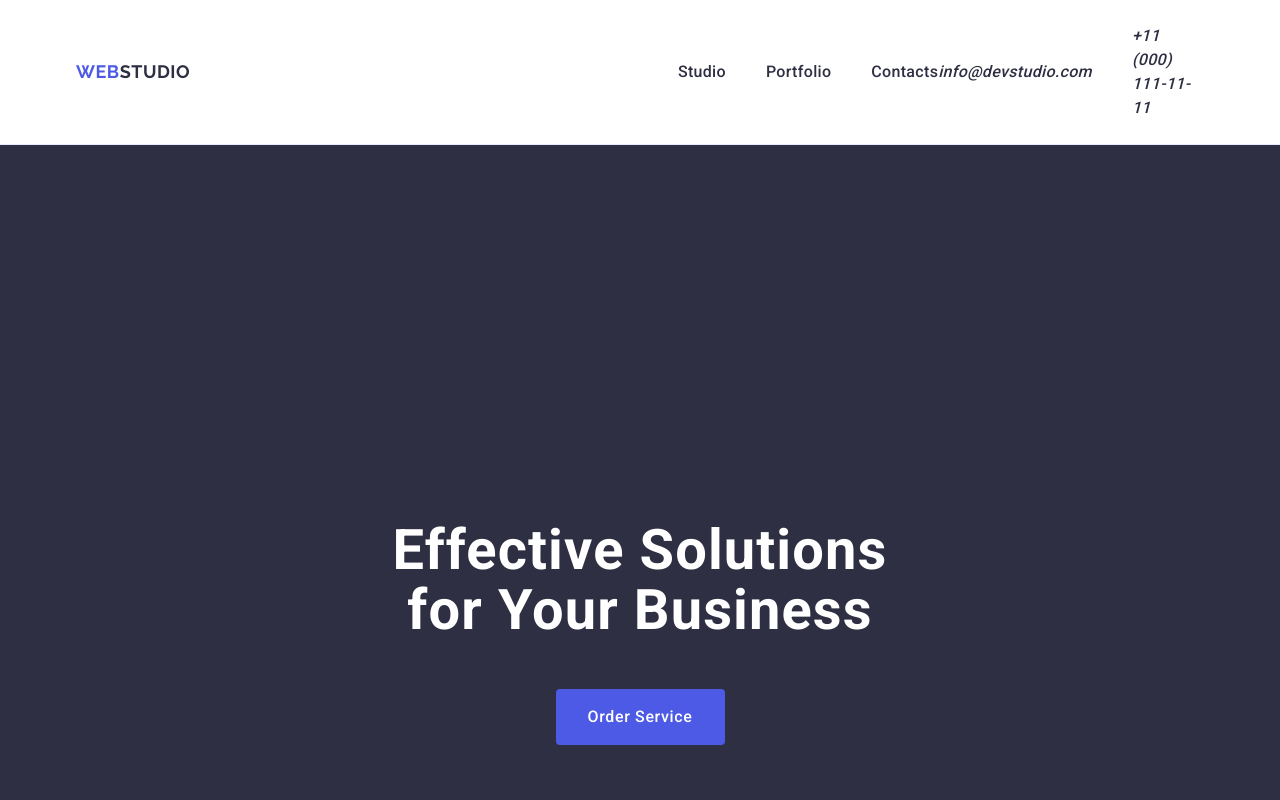
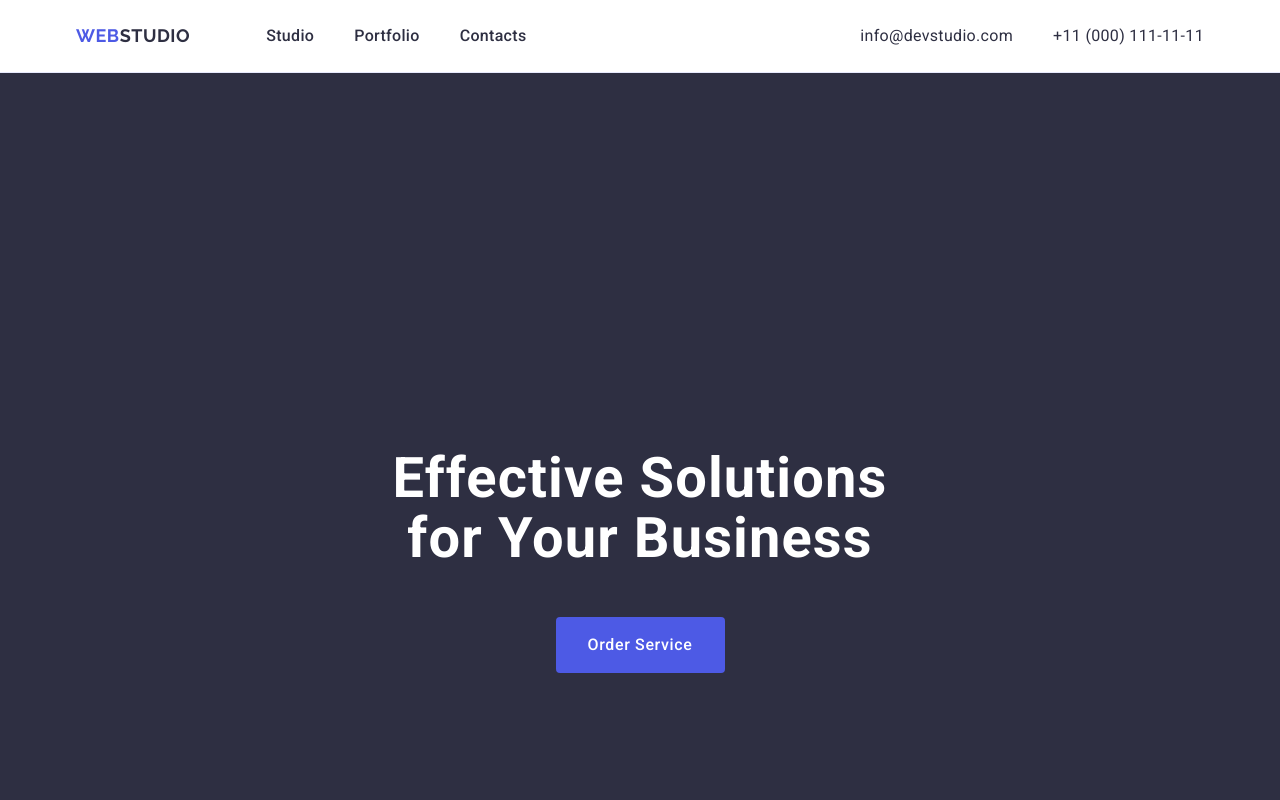
Before and after one commit to skiffyboy/goit-markup-hw-03, a plain HTML site: page index.html in a window 1280 px wide. Shown: the top 800 px of the page. Drawn offline with nearby package versions, Linux system fonts and the light colour scheme.

Commit message:
changed css

```diff
--- a/css/style.css
+++ b/css/style.css
@@ -25,9 +25,7 @@ p {
 a {
   text-decoration: none;
 }
-header {
-  padding: 24px 0 24px;
-}
+
 ul {
   list-style: none;
   margin-top: 0;
@@ -47,7 +45,6 @@ ul {
   border-bottom: 1px solid #e7e9fc;
 }
 .header-nav {
-  width: 100%;
   display: flex;
   align-items: center;
   justify-content: space-between;
@@ -87,6 +84,19 @@ ul {
   display: flex;
   gap: 40px;
 }
+.adress-link {
+  color: #2e2f42;
+  font-size: 16px;
+  line-height: 1.5;
+  letter-spacing: 0.02em;
+  padding: 24px 0;
+}
+.adress-link:hover {
+  color: #404bbf;
+}
+.adress-link:focus {
+  color: #404bbf;
+}
 
 /* Email / Phone */
 .nav-info {
@@ -95,6 +105,10 @@ ul {
   font-size: 16px;
   letter-spacing: 0.02em;
   color: #434455;
+}
+.header-adress {
+  margin-left: auto;
+  font-style: normal;
 }
 
 /* Body */
--- a/index.html
+++ b/index.html
@@ -40,12 +40,12 @@
         <address class="header-adress">
           <ul class="nav-ul">
             <li class="header-nav">
-              <a href="mailto:info@devstudio.com" class="nav-link"
+              <a href="mailto:info@devstudio.com" class="adress-link"
                 >info@devstudio.com</a
               >
             </li>
             <li class="header-nav">
-              <a href="tel:+110001111111" class="nav-link"
+              <a href="tel:+110001111111" class="adress-link"
                 >+11 (000) 111-11-11</a
               >
             </li>
```
